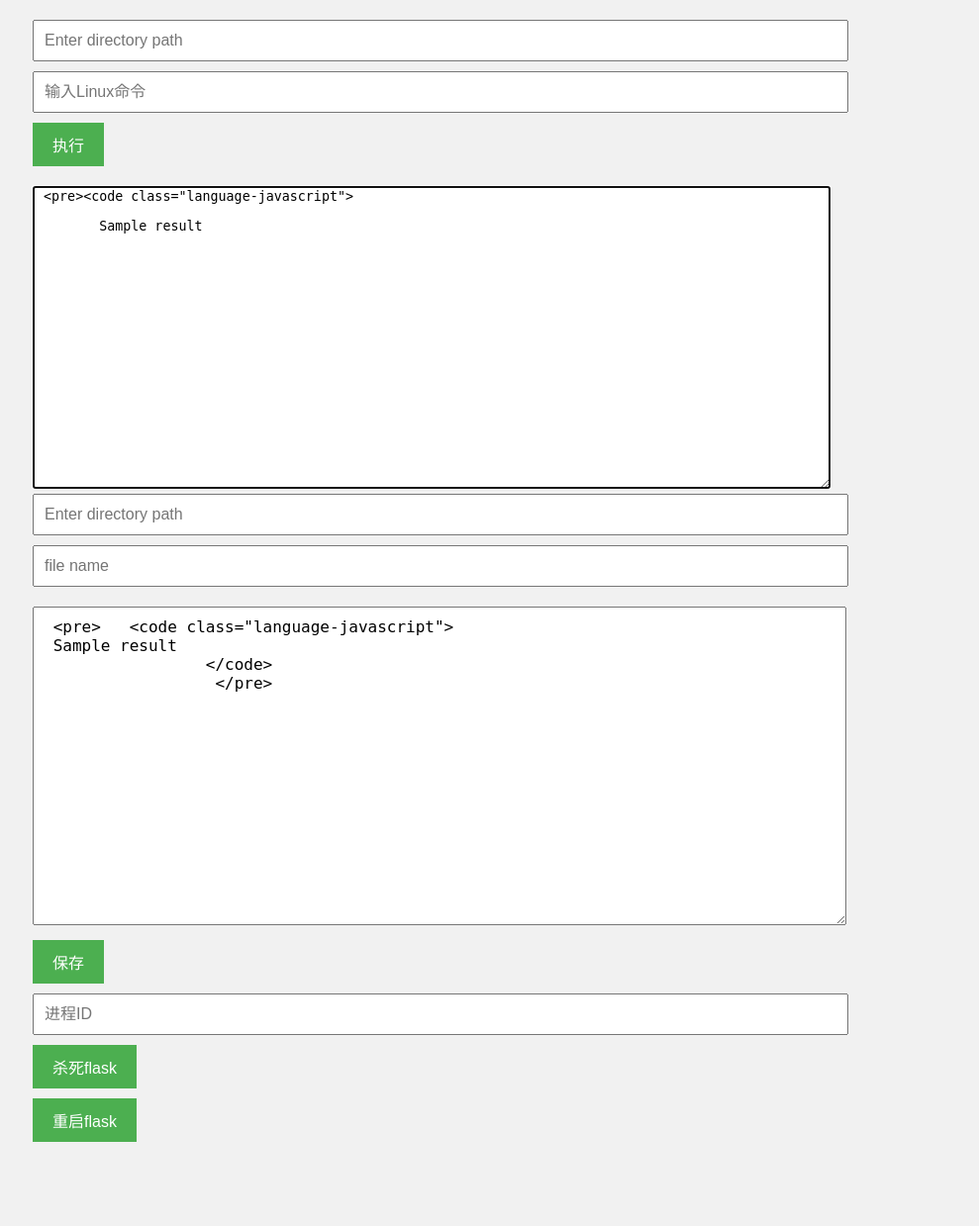
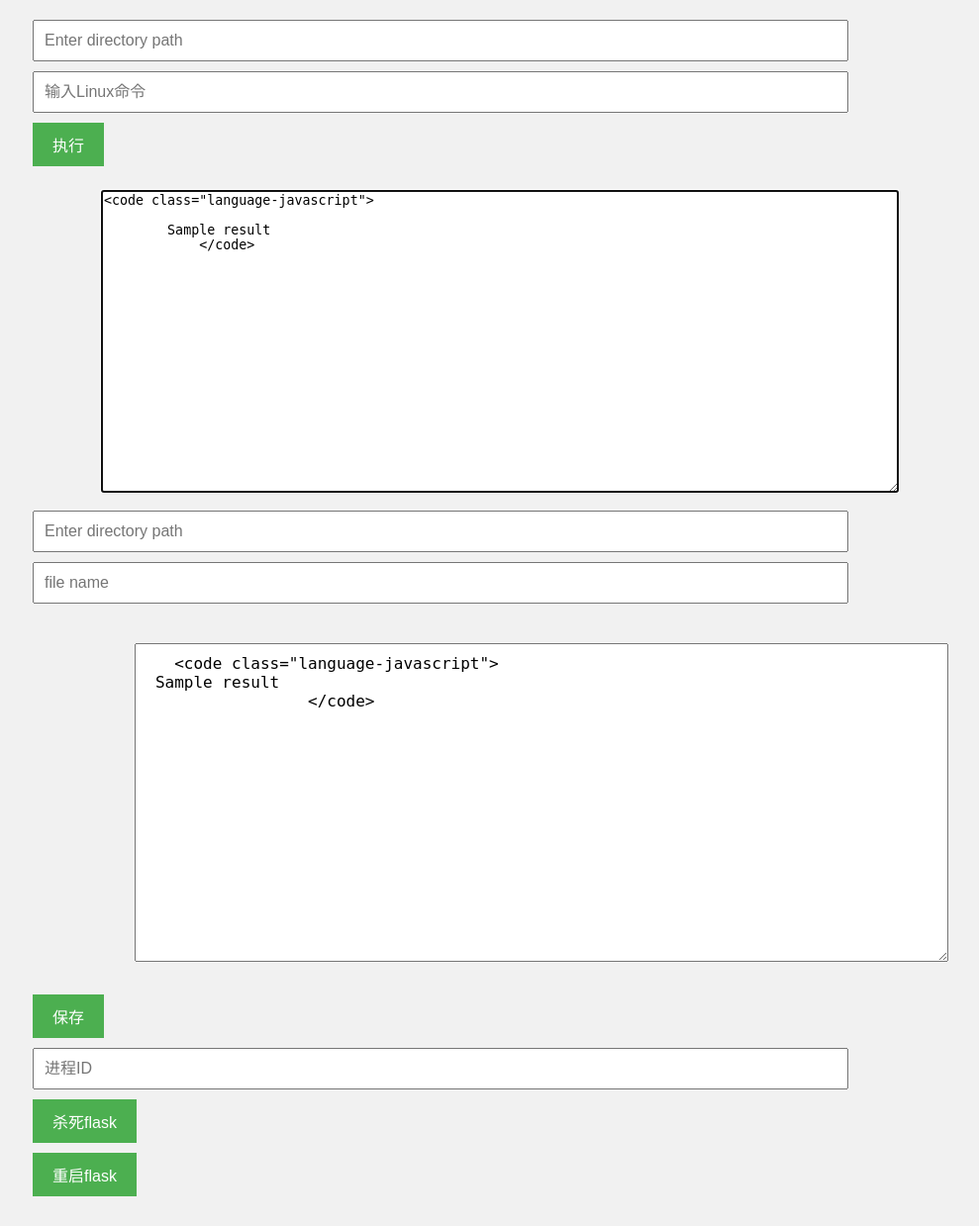
Before and after one commit to dakaca007/django, a Flask app: template templates/editor.html in a window 1280 px wide. Shown: the whole page at 99% size, without its empty margins (207-1196 px from the left). Before the commit the page ends 1154 px from the top, so only its background shows below. Run offline with Flask 3, Linux system fonts and the light colour scheme; the template is opened without the code that fills it: most values are stand-ins (such as "Sample title", 1, 10 or a date in 2020); some libraries are stand-ins or nearby versions.

Commit message:
Update editor.html

```diff
--- a/templates/editor.html
+++ b/templates/editor.html
@@ -77,12 +77,13 @@
     <form>
 
 
-
-        <textarea id="code" autofocus> <pre><code class="language-javascript">
+          <pre>
+        <textarea id="code" autofocus><code class="language-javascript">
 
         {{ result }}
+            </code>
     </textarea>
-</code></pre>
+</pre>
 
 
 </form>
@@ -94,13 +95,13 @@
             <input type="text" name="file_name" placeholder="file name">
         </div>
         <div class="form-group">
-
-            <textarea name="content" rows="10" cols="50" id="code"> <pre>   <code class="language-javascript">
+            <pre>
+            <textarea name="content" rows="10" cols="50" id="code">   <code class="language-javascript">
  {{ result }}
                  </code>
-                  </pre>
+
                </textarea>
-
+ </pre>
 
 
 
```
